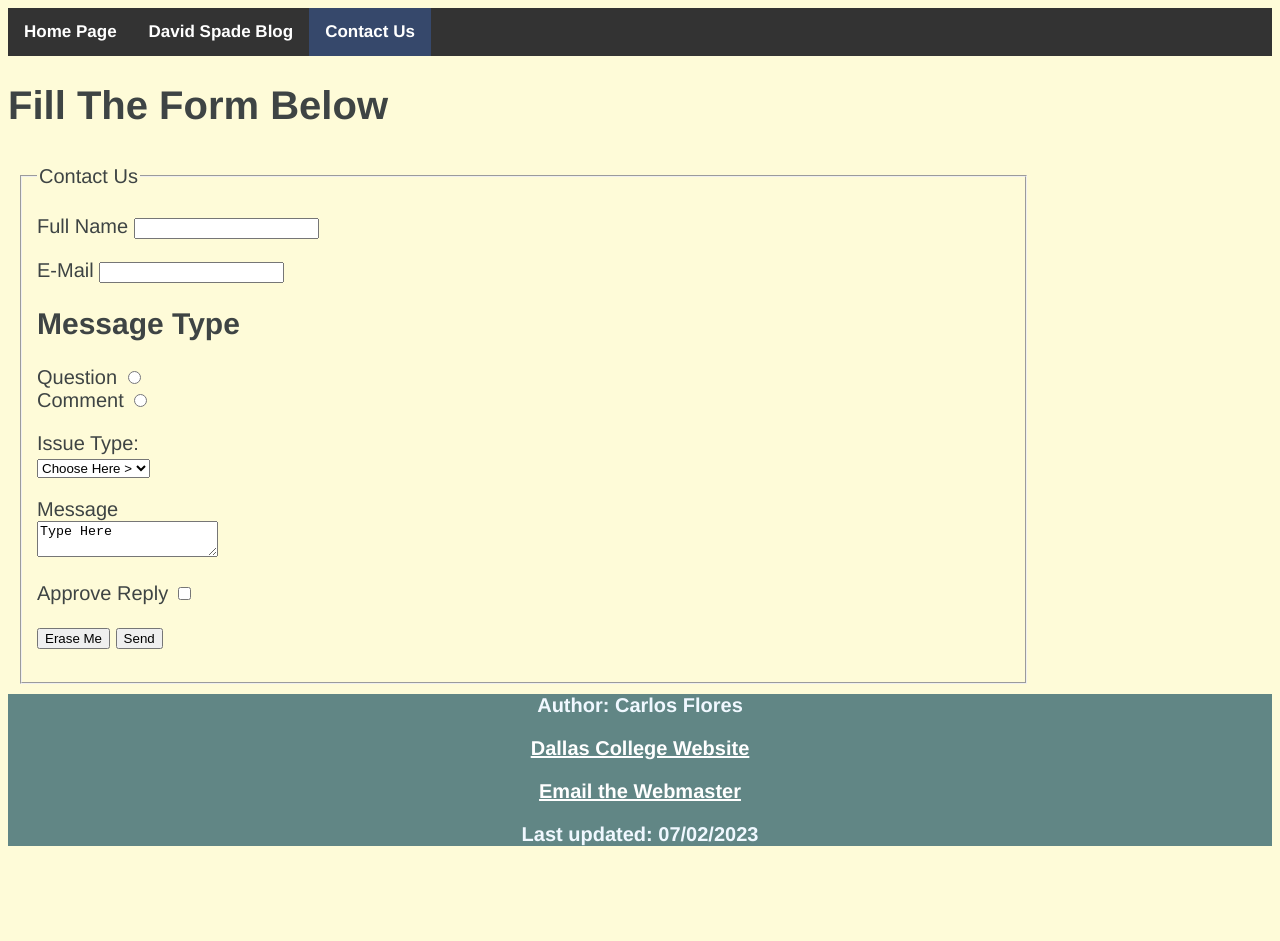
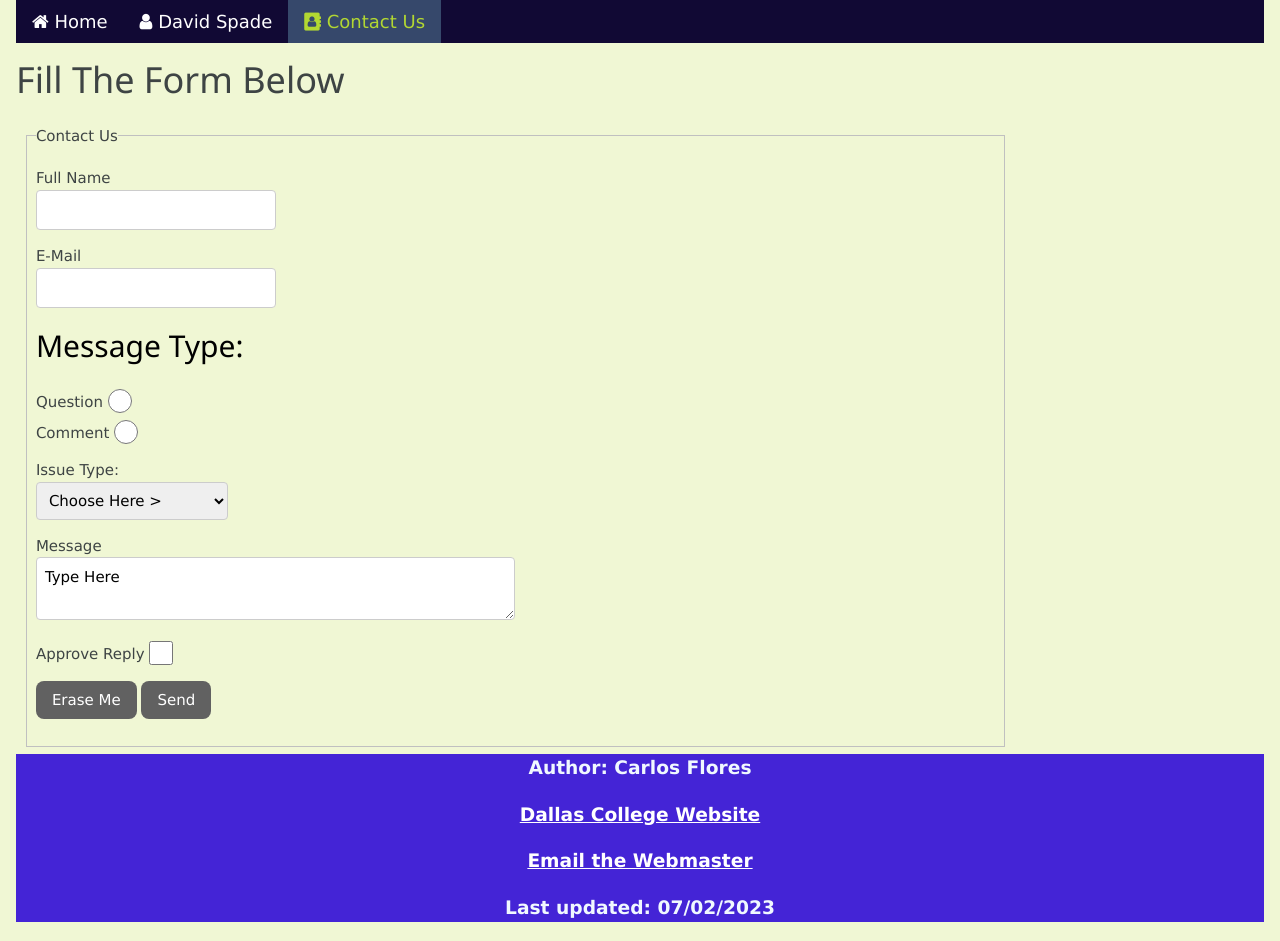
Before and after one commit to carlitosjr14/ITSE-1301, a plain HTML site: page CODE/contact-us.html in a window 1280 px wide. Before the commit the page ends 866 px from the top, so only its background shows below. Drawn offline with nearby package versions, Linux system fonts and the light colour scheme.

Commit message:
Update color scheme, top nav, table, list, & input

```diff
--- a/CODE/contact-us.html
+++ b/CODE/contact-us.html
@@ -6,6 +6,11 @@
         <title>Contact Us</title>
         <link rel="stylesheet" href="css/style.css">
         <link rel="stylesheet" href="css/nav-menu.css">
+        <link rel="stylesheet" href="https://www.w3schools.com/w3css/4/w3.css">
+        <link rel="stylesheet" href="https://fonts.googleapis.com/icon?family=Material+Icons">
+        <link rel="stylesheet" href="https://cdnjs.cloudflare.com/ajax/libs/font-awesome/4.7.0/css/font-awesome.min.css">
+
+
         <link rel="apple-touch-icon" sizes="57x57" href="images/tools-icons/apple-icon-57x57.png">
         <link rel="apple-touch-icon" sizes="60x60" href="images/tools-icons/apple-icon-60x60.png">
         <link rel="apple-touch-icon" sizes="72x72" href="images/tools-icons/apple-icon-72x72.png">
@@ -28,16 +33,19 @@
             a:visited{color: white;}
             a:hover{background-color: #4040a1;
             color: white;}
+            h2{color:black}
         </style>
     </head>
 
     <body>
+        <div class="w3-container">
+
         <header>
-            <nav class="topnav">
-                <a href="index.html"><strong>Home Page</strong></a>
-                <a href="blog.html"><strong>David Spade Blog</strong></a>
-                <a class="active" href="contact-us.html"><strong>Contact Us</strong></a>
-            </nav>
+            <div class="topnav w3-bar w3-broder w3-large">
+                <a class="w3-bar-item w3-button" href="index.html"><i class="fa fa-home"></i> Home</a>
+                <a class="w3-bar-item w3-button" href="blog.html"><i class="fa fa-user"></i> David Spade</a>
+                <a class="active w3-bar-item w3-button" href="contact-us.html"><i class="fa fa-address-book"></i> Contact Us</a>
+            </div>
         </header>
 
         <main>
@@ -47,20 +55,20 @@
                     <legend>Contact Us</legend>
                     <form id="myMailerForm" action="mailto:test@email.edu" method="post">
                         <p>
-                            <label for="fullname">Full Name</label> <input type="text" name="Fullname" id="fullname">
+                            <label for="fullname">Full Name</label> <input class="w3-input w3-border w3-round" style="width: 25%" type="text" name="Fullname" id="fullname">
                         </p>
                         <p>
-                            <label for="email">E-Mail</label> <input type="email" name="Email" id="email">
+                            <label for="email">E-Mail</label> <input class="w3-input w3-border w3-round" style="width: 25%" type="email" name="Email" id="email">
                         </p>
-                        <h2>Message Type</h2>
+                        <h2>Message Type:</h2>
                         <p>
-                            <label for="questionButton">Question</label> <input type="radio" name="request" id="questionButton">
+                            <label for="questionButton">Question</label> <input class="w3-radio" type="radio" name="request" id="questionButton">
                             <br>
-                            <label for="commenButton">Comment</label> <input type="radio" name="request" id="commenButton">
+                            <label for="commenButton">Comment</label> <input class="w3-radio" type="radio" name="request" id="commenButton">
                         </p>
                         <p>
                             <label for="selectIssue">Issue Type:<br>
-                                <select name="Issue" id="selectIssue" size="1">
+                                <select class="w3-input w3-border w3-round" style="width: 20%" name="Issue" id="selectIssue" size="1">
                                     <option value="" selected>Choose Here ></option>
                                     <option value="1">Software</option>
                                     <option value="2">Hardware</option>
@@ -71,14 +79,14 @@
                         <p>
                             <label for="message">Message</label>
                             <br>
-                            <textarea name="Message" id="message">Type Here</textarea>
+                            <textarea class="w3-input w3-border w3-round" style="width: 50%" name="Message" id="message">Type Here</textarea>
                         </p>
                         <p>
-                            <label for="replyEmail">Approve Reply</label> <input type="checkbox" name="Receive Reply" id="replyEmail">
+                            <label for="replyEmail">Approve Reply</label> <input class="w3-check" type="checkbox" name="Receive Reply" id="replyEmail">
                         </p>
                         <p>
-                            <input type="reset" value="Erase Me">
-                            <input type="submit" value="Send">
+                            <input class="w3-button w3-round-large w3-dark-grey" type="reset" value="Erase Me">
+                            <input class="w3-button w3-round-large w3-dark-grey" type="submit" value="Send">
                         </p>
                     </form>
                 </fieldset>
@@ -91,5 +99,6 @@
                 <p><a href="mailto:email@email.com"><strong>Email the Webmaster</strong></a></p>
                 <p><strong>Last updated: <time datetime="2023-07-02 09:15">07/02/2023</time></strong></p>
         </footer>
+        </div>
     </body>
 </html>
--- a/CODE/css/nav-menu.css
+++ b/CODE/css/nav-menu.css
@@ -2,18 +2,22 @@
 /* Add a black background color to the top navigation */
 .topnav {
   position: sticky;
-  background-color: #333;
-  overflow: hidden;
+  width: 100%;
+  height: min-content;
+  background-color: #110934;
+  overflow: auto;
+  color: #B2D732;
+
 }
 
 /* Style the links inside the navigation bar */
 .topnav a {
   float: left;
-  color: #f2f2f2;
   text-align: center;
-  padding: 14px 16px;
+  padding: 10px;
   text-decoration: none;
-  font-size: 17px;
+  font-size: 100%;
+  color: #B2D732;
 }
 
 /* Change the color of links on hover */
@@ -25,5 +29,5 @@
 /* Add a color to the active/current link */
 .topnav a.active {
   background-color: #36486b;
-  color: white;
+  color: #B2D732;
 }
--- a/CODE/css/style.css
+++ b/CODE/css/style.css
@@ -4,16 +4,21 @@ header{
 }
 
 body{
-    background-color: #fefbd8;
+    background-color:#F0F7D4;
     font-family:'Franklin Gothic Medium', 'Arial Narrow', Arial, sans-serif;
     font-size: 20px;
     font-weight: 50;
     color: #3e4444;
 }
 
+
+h2, h3{
+    color: #722018;
+}
+
 section{
     width: 80%;
-    height: 100%;
+    height: 80%;
     float: left;
     padding: .5em;
 }
@@ -22,6 +27,7 @@ footer{
     width:100%;
     clear: both;
     text-align: center;
-    background-color: #618685;
+    background-color: #4424D6;
     color: aliceblue;
+    font-size: 14pt;
 }
```
Also changed, not shown: CODE/blog.html (+25 -16 lines), CODE/index.html (+21 -12 lines).
